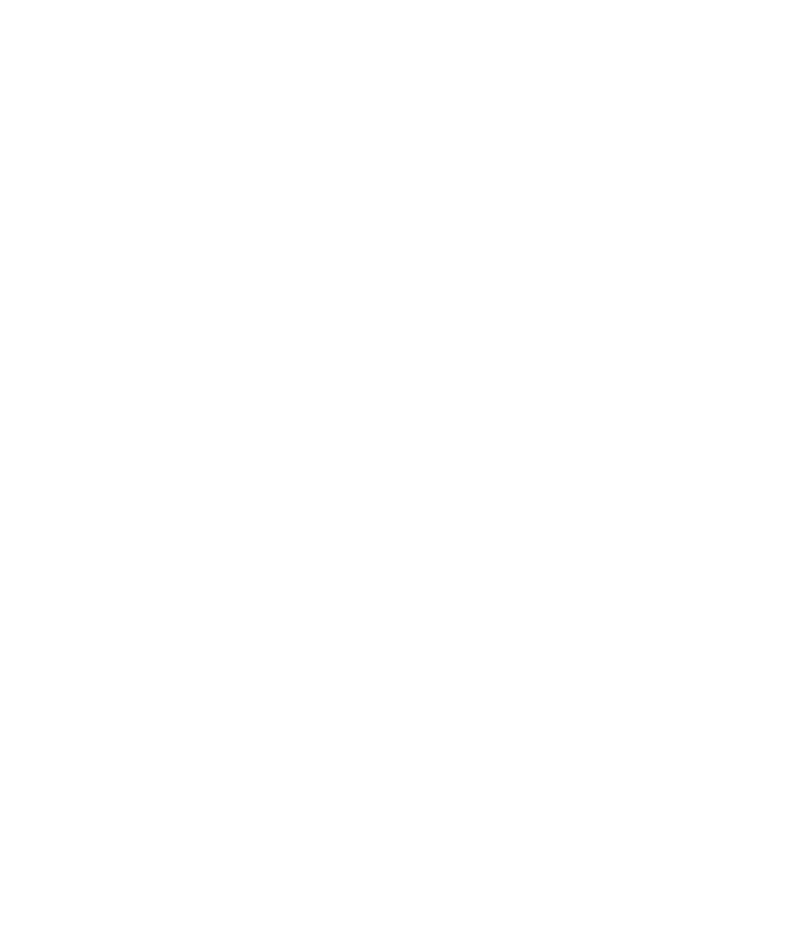
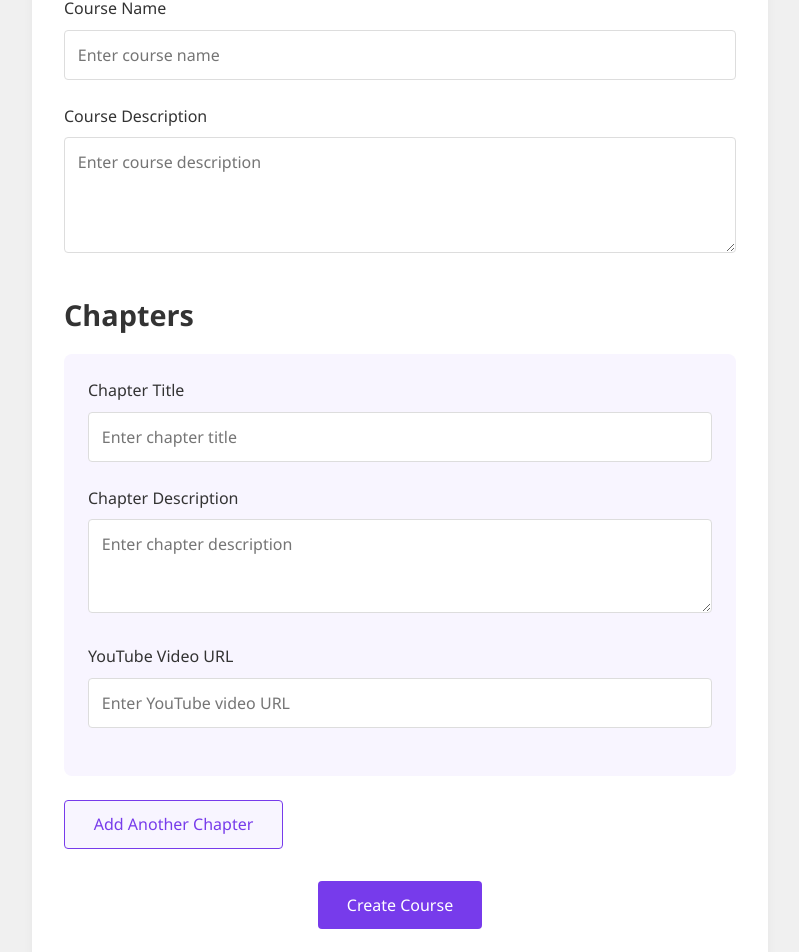
Before and after one commit to anupamamaheepala/EduVibeApp, a React (Create React App) app in the folder frontend/: page /add-course in a window 1280 px wide. Before the commit this address had no page. Shown: the part 274-1226 px from the top of the page, without its empty margins (240-1039 px from the left). Before the commit the page ends 800 px from the top, so only its background shows below. Built offline with nearby package versions, Linux system fonts and the light colour scheme.

Commit message:
AddCourseForm Added

```diff
--- a/frontend/src/App.js
+++ b/frontend/src/App.js
@@ -15,15 +15,16 @@
 //import { AuthProvider } from './context/Context';
 import Home from './pages/Home';
 import Signup from './pages/Signup';
+import CourseForm from './pages/courses/AddCourseForm'; // Added import for CourseForm
 
 function App() {
-
   return (
     //<AuthProvider>
       <Router>
         <Routes>
           <Route path="/" element={<Home />} />
-          <Route path="/Signup" element={<Signup />} />
+          <Route path="/signup" element={<Signup />} />
+          <Route path="/add-course" element={<CourseForm />} /> {/* New route for CourseForm */}
         </Routes>
       </Router>
     //</AuthProvider>
--- /dev/null
+++ b/frontend/src/css/course-form.css
@@ -0,0 +1,146 @@
+:root {
+    --primary: #773beb;
+    --primary-light: #f8f5ff;
+    --gray: #f0f0f0;
+    --dark-gray: #333;
+    --white: #ffffff;
+  }
+
+  .course-form-page {
+    padding-top: 70px; /* To account for fixed header */
+    background-color: var(--gray);
+    min-height: 100vh;
+  }
+
+  .form-section {
+    padding: 5rem 2rem;
+    max-width: 800px;
+    margin: 0 auto;
+  }
+
+  .form-container {
+    background-color: var(--white);
+    padding: 2rem;
+    border-radius: 8px;
+    box-shadow: 0 4px 10px rgba(0, 0, 0, 0.05);
+  }
+
+  .form-title {
+    font-size: 2.2rem;
+    color: var(--dark-gray);
+    margin-bottom: 2rem;
+    text-align: center;
+  }
+
+  .chapters-title {
+    font-size: 1.8rem;
+    color: var(--dark-gray);
+    margin: 2rem 0 1rem;
+  }
+
+  .form-group {
+    margin-bottom: 1.5rem;
+  }
+
+  .form-group label {
+    display: block;
+    font-size: 1rem;
+    color: var(--dark-gray);
+    margin-bottom: 0.5rem;
+  }
+
+  .form-group input,
+  .form-group textarea {
+    width: 100%;
+    padding: 0.8rem;
+    border: 1px solid #ddd;
+    border-radius: 4px;
+    font-size: 1rem;
+    color: var(--dark-gray);
+    background-color: var(--white);
+    transition: border-color 0.3s ease;
+  }
+
+  .form-group input:focus,
+  .form-group textarea:focus {
+    outline: none;
+    border-color: var(--primary);
+  }
+
+  .form-group textarea {
+    resize: vertical;
+  }
+
+  .chapter-group {
+    padding: 1.5rem;
+    background-color: var(--primary-light);
+    border-radius: 8px;
+    margin-bottom: 1.5rem;
+  }
+
+  .add-chapter-btn,
+  .remove-chapter-btn,
+  .submit-btn {
+    padding: 0.8rem 1.8rem;
+    border-radius: 4px;
+    font-weight: 500;
+    font-size: 1rem;
+    cursor: pointer;
+    transition: all 0.3s ease;
+  }
+
+  .add-chapter-btn {
+    background-color: var(--primary-light);
+    color: var(--primary);
+    border: 1px solid var(--primary);
+    display: block;
+    margin: 1rem 0;
+  }
+
+  .add-chapter-btn:hover {
+    background-color: var(--primary);
+    color: var(--white);
+  }
+
+  .remove-chapter-btn {
+    background-color: #ff4d4f;
+    color: var(--white);
+    border: none;
+  }
+
+  .remove-chapter-btn:hover {
+    background-color: #e63946;
+  }
+
+  .submit-btn {
+    background-color: var(--primary);
+    color: var(--white);
+    border: none;
+  }
+
+  .submit-btn:hover {
+    background-color: #6a32d5;
+  }
+
+  .form-actions {
+    text-align: center;
+    margin-top: 2rem;
+  }
+
+  @media (max-width: 768px) {
+    .form-section {
+      padding: 3rem 1rem;
+    }
+
+    .form-container {
+      padding: 1.5rem;
+    }
+
+    .form-title {
+      font-size: 1.8rem;
+    }
+
+    .chapters-title {
+      font-size: 1.5rem;
+    }
+  }
--- /dev/null
+++ b/frontend/src/pages/courses/AddCourseForm.jsx
@@ -0,0 +1,142 @@
+import React, { useState } from 'react';
+import Header from '../Header';
+import Footer from '../Footer';
+import '../../css/course-form.css';
+
+const CourseForm = () => {
+  const [course, setCourse] = useState({
+    name: '',
+    description: '',
+    chapters: [{ title: '', description: '', youtubeUrl: '' }],
+  });
+
+  const handleCourseChange = (e) => {
+    const { name, value } = e.target;
+    setCourse((prev) => ({ ...prev, [name]: value }));
+  };
+
+  const handleChapterChange = (index, e) => {
+    const { name, value } = e.target;
+    const updatedChapters = [...course.chapters];
+    updatedChapters[index] = { ...updatedChapters[index], [name]: value };
+    setCourse((prev) => ({ ...prev, chapters: updatedChapters }));
+  };
+
+  const addChapter = () => {
+    setCourse((prev) => ({
+      ...prev,
+      chapters: [...prev.chapters, { title: '', description: '', youtubeUrl: '' }],
+    }));
+  };
+
+  const removeChapter = (index) => {
+    setCourse((prev) => ({
+      ...prev,
+      chapters: prev.chapters.filter((_, i) => i !== index),
+    }));
+  };
+
+  const handleSubmit = (e) => {
+    e.preventDefault();
+    console.log('Course Data:', course);
+    // Add your submit logic here (e.g., API call)
+  };
+
+  return (
+    <div className="course-form-page">
+      <Header />
+      <div className="form-section">
+        <div className="form-container">
+          <h1 className="form-title">Add New Course</h1>
+          <form onSubmit={handleSubmit}>
+            <div className="form-group">
+              <label htmlFor="name">Course Name</label>
+              <input
+                type="text"
+                id="name"
+                name="name"
+                value={course.name}
+                onChange={handleCourseChange}
+                placeholder="Enter course name"
+                required
+              />
+            </div>
+            <div className="form-group">
+              <label htmlFor="description">Course Description</label>
+              <textarea
+                id="description"
+                name="description"
+                value={course.description}
+                onChange={handleCourseChange}
+                placeholder="Enter course description"
+                rows="4"
+                required
+              ></textarea>
+            </div>
+            <h2 className="chapters-title">Chapters</h2>
+            {course.chapters.map((chapter, index) => (
+              <div key={index} className="chapter-group">
+                <div className="form-group">
+                  <label htmlFor={`chapter-title-${index}`}>Chapter Title</label>
+                  <input
+                    type="text"
+                    id={`chapter-title-${index}`}
+                    name="title"
+                    value={chapter.title}
+                    onChange={(e) => handleChapterChange(index, e)}
+                    placeholder="Enter chapter title"
+                    required
+                  />
+                </div>
+                <div className="form-group">
+                  <label htmlFor={`chapter-description-${index}`}>Chapter Description</label>
+                  <textarea
+                    id={`chapter-description-${index}`}
+                    name="description"
+                    value={chapter.description}
+                    onChange={(e) => handleChapterChange(index, e)}
+                    placeholder="Enter chapter description"
+                    rows="3"
+                    required
+                  ></textarea>
+                </div>
+                <div className="form-group">
+                  <label htmlFor={`chapter-youtube-${index}`}>YouTube Video URL</label>
+                  <input
+                    type="url"
+                    id={`chapter-youtube-${index}`}
+                    name="youtubeUrl"
+                    value={chapter.youtubeUrl}
+                    onChange={(e) => handleChapterChange(index, e)}
+                    placeholder="Enter YouTube video URL"
+                    required
+                  />
+                </div>
+                {course.chapters.length > 1 && (
+                  <button
+                    type="button"
+                    className="remove-chapter-btn"
+                    onClick={() => removeChapter(index)}
+                  >
+                    Remove Chapter
+                  </button>
+                )}
+              </div>
+            ))}
+            <button type="button" className="add-chapter-btn" onClick={addChapter}>
+              Add Another Chapter
+            </button>
+            <div className="form-actions">
+              <button type="submit" className="submit-btn">
+                Create Course
+              </button>
+            </div>
+          </form>
+        </div>
+      </div>
+      <Footer />
+    </div>
+  );
+};
+
+export default CourseForm;
```
